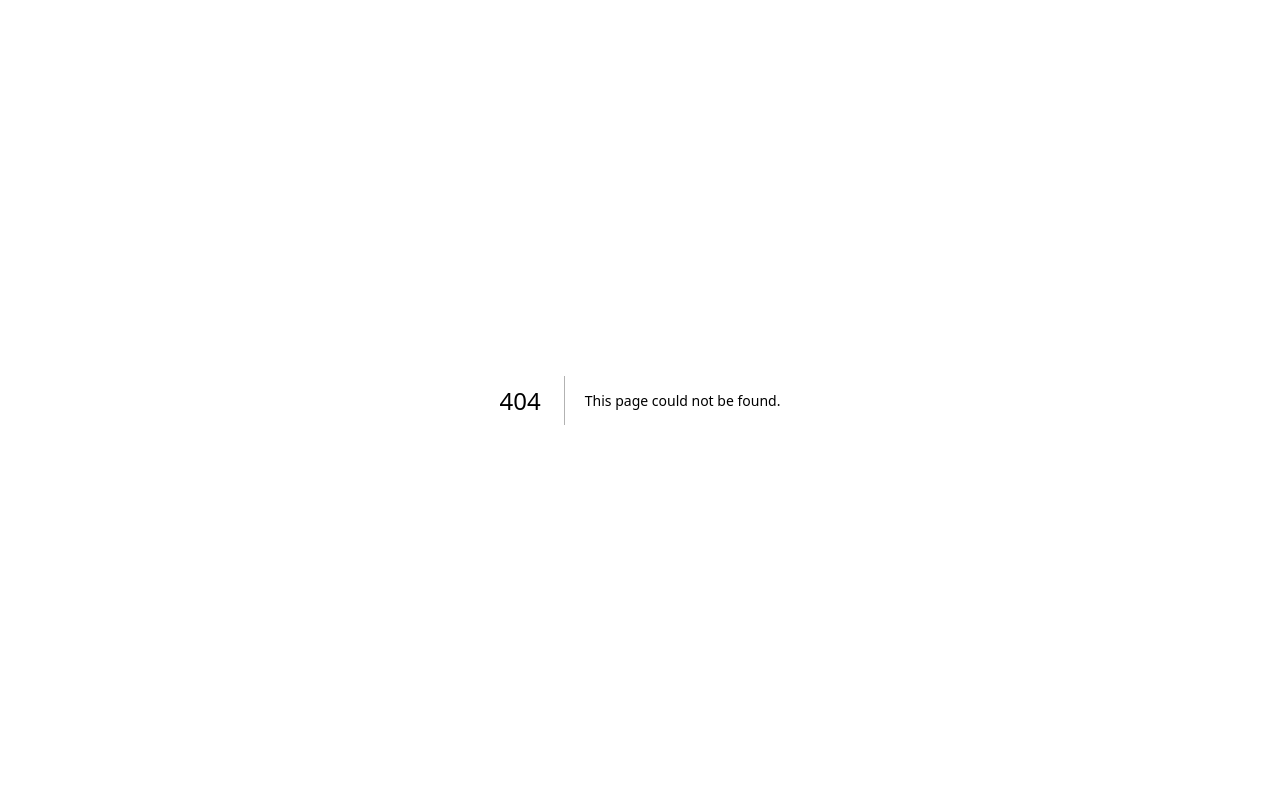
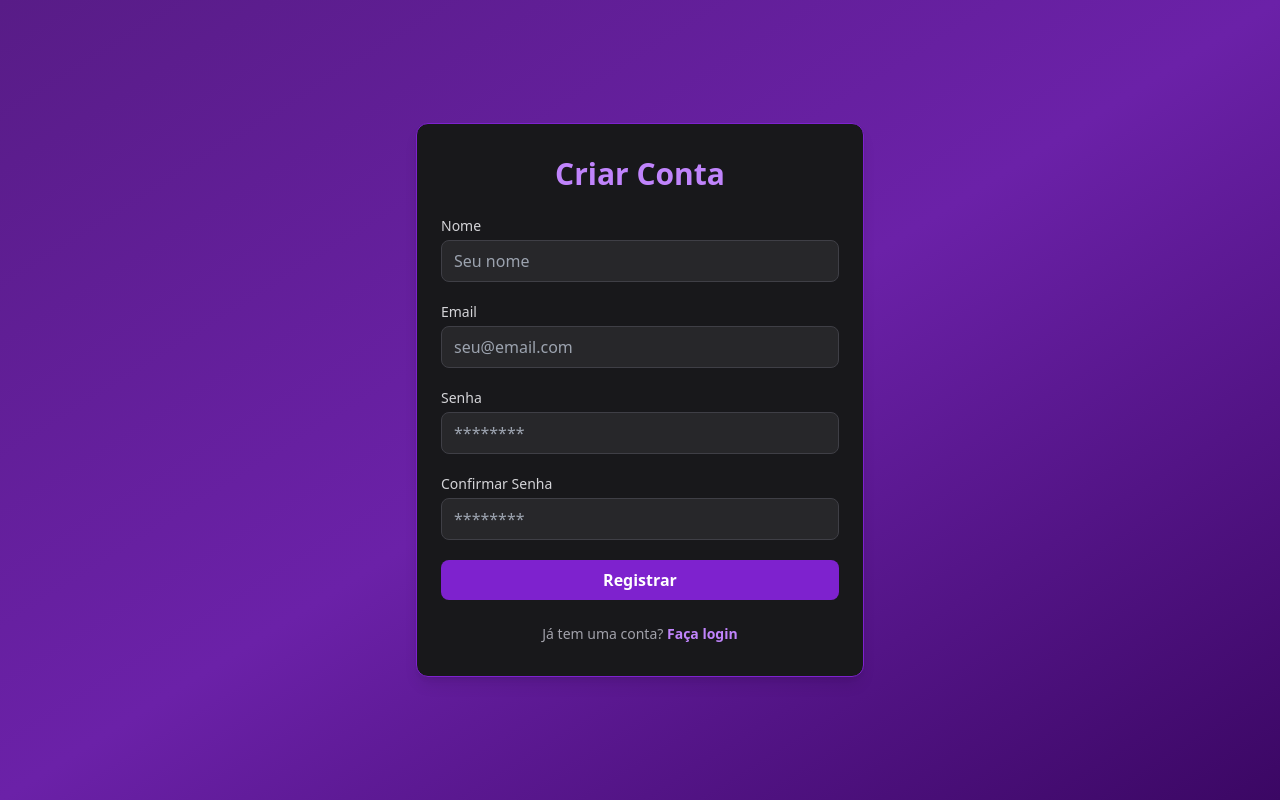
Before and after one commit to treinaweb/treinaweb-better-auth, a Next.js app: page /register in a window 1280 px wide. Before the commit this address had no page. Built offline with nearby package versions, Linux system fonts and the light colour scheme.

Commit message:
paginas de login/nova conta

```diff
--- /dev/null
+++ b/app/lib/auth.ts
@@ -0,0 +1,8 @@
+import { betterAuth } from "better-auth";
+import { prismaAdapter } from "better-auth/adapters/prisma";
+import { PrismaClient } from "../generated/prisma";
+
+
+export const auth = betterAuth({
+  database: prismaAdapter(new PrismaClient(), { provider: "sqlite" }),
+});
--- /dev/null
+++ b/app/login/page.tsx
@@ -0,0 +1,47 @@
+export default function LoginPage() {
+  return (
+    <div className="min-h-screen flex items-center justify-center bg-gradient-to-br from-purple-900 via-purple-800 to-purple-950">
+      <div className="bg-zinc-900 px-6 py-8 rounded-xl shadow-lg w-full max-w-md border border-purple-700">
+        <h1 className="text-3xl font-bold mb-6 text-center text-purple-400">Login</h1>
+        <form className="space-y-5">
+          <div>
+            <label htmlFor="email" className="block text-sm font-medium text-zinc-300 mb-1">
+              Email
+            </label>
+            <input
+              type="email"
+              id="email"
+              name="email"
+              className="block w-full rounded-lg border border-zinc-700 bg-zinc-800 text-zinc-100 px-3 py-2 focus:outline-none focus:ring-2 focus:ring-purple-500 transition"
+              placeholder="seu@email.com"
+            />
+          </div>
+          <div>
+            <label htmlFor="password" className="block text-sm font-medium text-zinc-300 mb-1">
+              Senha
+            </label>
+            <input
+              type="password"
+              id="password"
+              name="password"
+              className="block w-full rounded-lg border border-zinc-700 bg-zinc-800 text-zinc-100 px-3 py-2 focus:outline-none focus:ring-2 focus:ring-purple-500 transition"
+              placeholder="********"
+            />
+          </div>
+          <button
+            type="submit"
+            className="w-full bg-purple-700 text-white py-2 rounded-lg font-semibold hover:bg-purple-800 transition"
+          >
+            Entrar
+          </button>
+        </form>
+        <p className="mt-6 text-center text-sm text-zinc-400">
+          Não tem uma conta?{' '}
+          <a href="/register" className="text-purple-400 font-semibold hover:underline">
+            Registre-se
+          </a>
+        </p>
+      </div>
+    </div>
+  );
+}
--- /dev/null
+++ b/app/register/page.tsx
@@ -0,0 +1,71 @@
+export default function RegisterPage() {
+  return (
+    <div className="min-h-screen flex items-center justify-center bg-gradient-to-br from-purple-900 via-purple-800 to-purple-950">
+      <div className="bg-zinc-900 px-6 py-8 rounded-xl shadow-lg w-full max-w-md border border-purple-700">
+        <h1 className="text-3xl font-bold mb-6 text-center text-purple-400">Criar Conta</h1>
+        <form className="space-y-5">
+          <div>
+            <label htmlFor="name" className="block text-sm font-medium text-zinc-300 mb-1">
+              Nome
+            </label>
+            <input
+              type="text"
+              id="name"
+              name="name"
+              className="block w-full rounded-lg border border-zinc-700 bg-zinc-800 text-zinc-100 px-3 py-2 focus:outline-none focus:ring-2 focus:ring-purple-500 transition"
+              placeholder="Seu nome"
+            />
+          </div>
+          <div>
+            <label htmlFor="email" className="block text-sm font-medium text-zinc-300 mb-1">
+              Email
+            </label>
+            <input
+              type="email"
+              id="email"
+              name="email"
+              className="block w-full rounded-lg border border-zinc-700 bg-zinc-800 text-zinc-100 px-3 py-2 focus:outline-none focus:ring-2 focus:ring-purple-500 transition"
+              placeholder="seu@email.com"
+            />
+          </div>
+          <div>
+            <label htmlFor="password" className="block text-sm font-medium text-zinc-300 mb-1">
+              Senha
+            </label>
+            <input
+              type="password"
+              id="password"
+              name="password"
+              className="block w-full rounded-lg border border-zinc-700 bg-zinc-800 text-zinc-100 px-3 py-2 focus:outline-none focus:ring-2 focus:ring-purple-500 transition"
+              placeholder="********"
+            />
+          </div>
+          <div>
+            <label htmlFor="confirmPassword" className="block text-sm font-medium text-zinc-300 mb-1">
+              Confirmar Senha
+            </label>
+            <input
+              type="password"
+              id="confirmPassword"
+              name="confirmPassword"
+              className="block w-full rounded-lg border border-zinc-700 bg-zinc-800 text-zinc-100 px-3 py-2 focus:outline-none focus:ring-2 focus:ring-purple-500 transition"
+              placeholder="********"
+            />
+          </div>
+          <button
+            type="submit"
+            className="w-full bg-purple-700 text-white py-2 rounded-lg font-semibold hover:bg-purple-800 transition"
+          >
+            Registrar
+          </button>
+        </form>
+        <p className="mt-6 text-center text-sm text-zinc-400">
+          Já tem uma conta?{' '}
+          <a href="/login" className="text-purple-400 font-semibold hover:underline">
+            Faça login
+          </a>
+        </p>
+      </div>
+    </div>
+  );
+}
--- a/tailwind.config.ts
+++ b/tailwind.config.ts
@@ -14,5 +14,6 @@ export default {
       },
     },
   },
+  // eslint-disable-next-line @typescript-eslint/no-require-imports
   plugins: [require("daisyui")],
 } satisfies Config;
```
Also changed, not shown: 1 other file (tests, documents, lock files or other folders).
